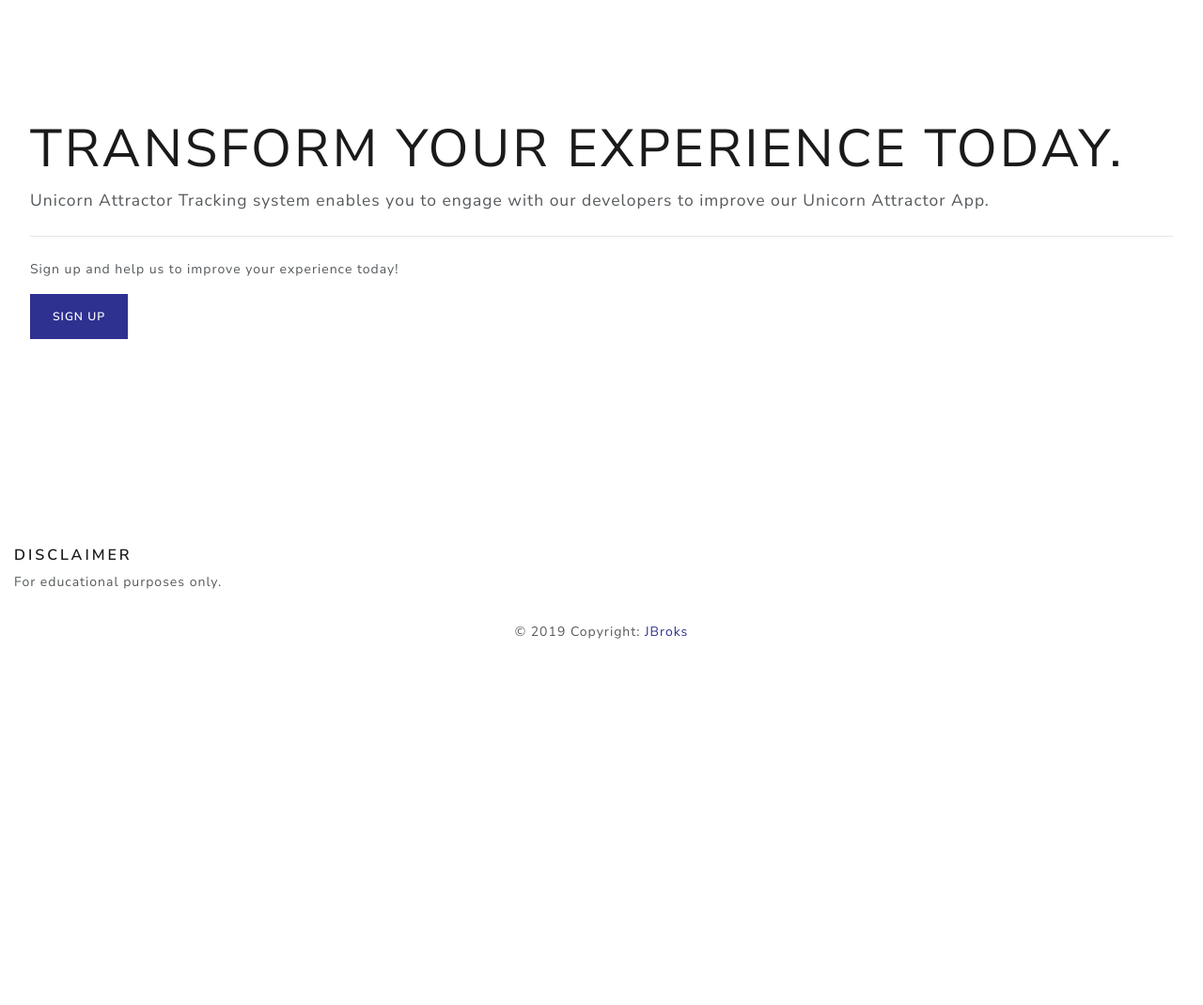
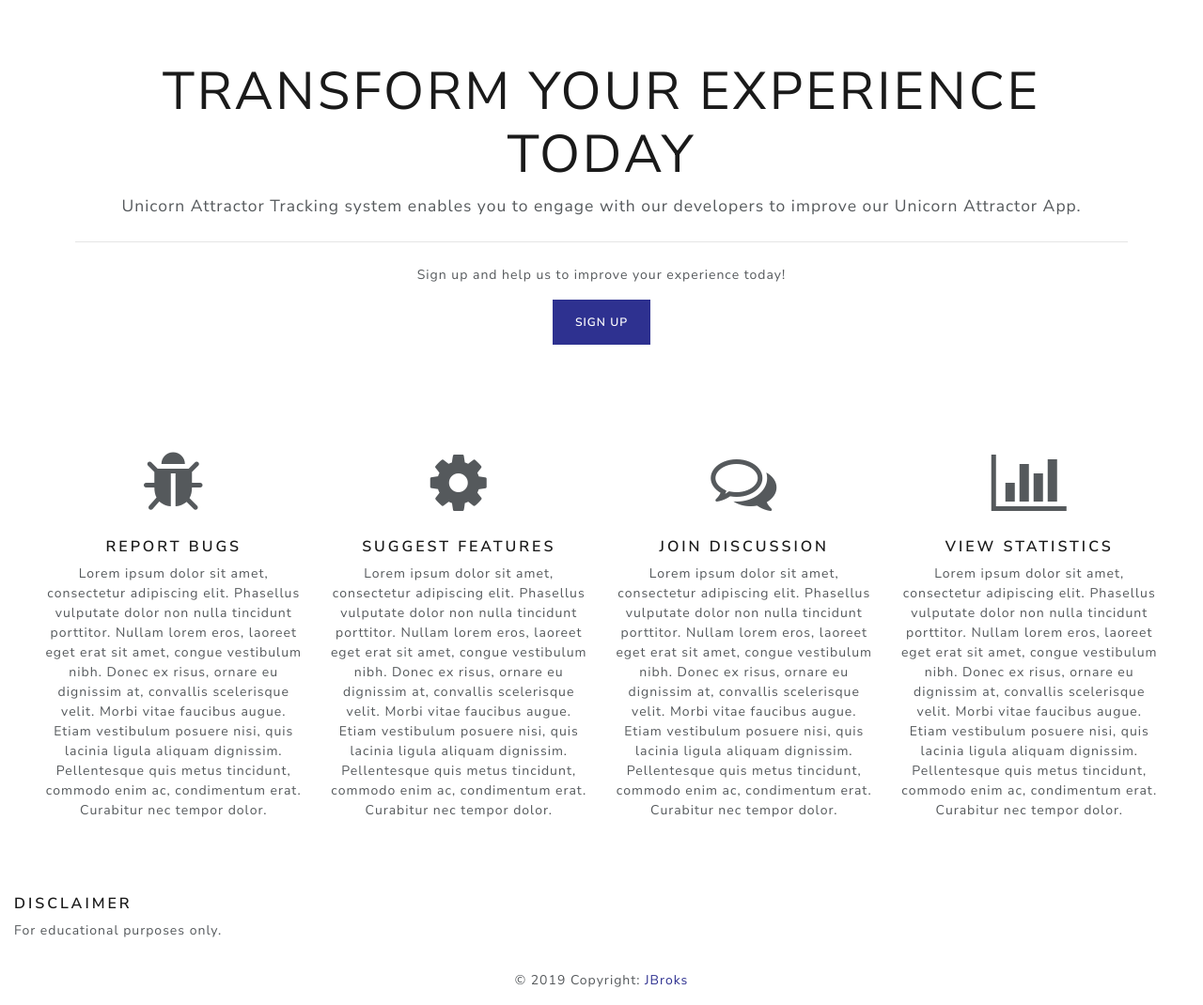
Before and after one commit to JBroks/unicornattractor_issue_tracker, a Django app: page / in a window 1280 px wide. Shown: the part 101-1171 px from the top of the page at 94% size. Before the commit the page ends 781 px from the top, so only its background shows below. Run offline with Django 3.2, Linux system fonts and the light colour scheme; some libraries are stand-ins or nearby versions.

Commit message:
Page features section added

```diff
--- a/home/templates/index.html
+++ b/home/templates/index.html
@@ -1,16 +1,63 @@
 {% extends 'base.html' %} {% load static from staticfiles %} {% block page_title %} Homepage {% endblock %} {% block content %}
 
-<div class="jumbotron">
-    <h1 class="display-4">Transform your experience today.</h1>
-    <p class="lead">Unicorn Attractor Tracking system enables you to engage with our developers to improve our Unicorn Attractor App.</p>
-    <hr class="my-4">
-    {% if user.is_authenticated %}
-    <p>Add your ticket to report an issue or suggest a new feature, or join a discussion on our Forum!</p>
-    <p><a class="btn btn-primary" href="{% url 'add_ticket' %}" role="button">Add ticket</a> <a class="btn btn-primary ml-3" href="{% url 'forum' %}" role="button">Forum</a></p>
-    {% else %}
-    <p>Sign up and help us to improve your experience today!</p>
-    <p><a class="btn btn-primary" href="{% url 'registration' %}" role="button">Sign up</a></p>
-    {% endif %}
-</div>
+<!-- Page content container (BEGINNING) -->
+<section class="content-container pb-3 px-sm-5 px-3">
 
+    <!-- Jumbotron section (BEGINNING) -->
+    <section id="jumbotron-section">
+        <div class="jumbotron">
+            <h1 class="display-4 text-center">Transform your experience today</h1>
+            <p class="lead text-center">Unicorn Attractor Tracking system enables you to engage with our developers to improve our Unicorn Attractor App.</p>
+            <hr class="my-4"> {% if user.is_authenticated %}
+            <p class="text-center">Add your ticket to report an issue or suggest a new feature, or join a discussion on our Forum!</p>
+            <p class="text-center"><a class="btn btn-primary" href="{% url 'add_ticket' %}" role="button">Add ticket</a> <a class="btn btn-primary ml-3" href="{% url 'forum' %}" role="button">Forum</a></p>
+            {% else %}
+            <p class="text-center">Sign up and help us to improve your experience today!</p>
+            <p class="text-center"><a class="btn btn-primary" href="{% url 'registration' %}" role="button">Sign up</a></p>
+            {% endif %}
+        </div>
+    </section>
+    <!-- Jumbotron section (END) -->
+
+    <!-- Section explaining Tracker features / page elements to be explored by the user (BEGINNING) -->
+    <section id="page-features-section">
+        <div class="row">
+            <div class="col-md-3 col-sm-6 col-xs-12 text-center">
+                <i class="fa fa-bug fa-5x mb-4" aria-hidden="true"></i>
+                <h5>Report Bugs</h5>
+                <p>Lorem ipsum dolor sit amet, consectetur adipiscing elit. Phasellus vulputate dolor non nulla tincidunt porttitor. Nullam lorem eros, laoreet eget erat sit amet, congue vestibulum nibh. Donec ex risus, ornare eu dignissim at, convallis scelerisque velit. Morbi vitae faucibus augue. Etiam vestibulum posuere nisi, quis lacinia ligula aliquam dignissim. Pellentesque quis metus tincidunt, commodo enim ac, condimentum erat. Curabitur nec tempor dolor.</p>
+            </div>
+            <div class="col-md-3 col-sm-6 col-xs-12 text-center">
+                <i class="fa fa-cog fa-5x mb-4" aria-hidden="true"></i>
+                <h5>Suggest Features</h5>
+                 <p>Lorem ipsum dolor sit amet, consectetur adipiscing elit. Phasellus vulputate dolor non nulla tincidunt porttitor. Nullam lorem eros, laoreet eget erat sit amet, congue vestibulum nibh. Donec ex risus, ornare eu dignissim at, convallis scelerisque velit. Morbi vitae faucibus augue. Etiam vestibulum posuere nisi, quis lacinia ligula aliquam dignissim. Pellentesque quis metus tincidunt, commodo enim ac, condimentum erat. Curabitur nec tempor dolor.</p>
+            </div>
+            <div class="col-md-3 col-sm-6 col-xs-12 text-center">
+                <i class="fa fa-comments-o fa-5x mb-4" aria-hidden="true"></i>
+                <h5>Join Discussion</h5>
+                <p>Lorem ipsum dolor sit amet, consectetur adipiscing elit. Phasellus vulputate dolor non nulla tincidunt porttitor. Nullam lorem eros, laoreet eget erat sit amet, congue vestibulum nibh. Donec ex risus, ornare eu dignissim at, convallis scelerisque velit. Morbi vitae faucibus augue. Etiam vestibulum posuere nisi, quis lacinia ligula aliquam dignissim. Pellentesque quis metus tincidunt, commodo enim ac, condimentum erat. Curabitur nec tempor dolor.</p>
+            </div>
+            <div class="col-md-3 col-sm-6 col-xs-12 text-center">
+                <i class="fa fa-bar-chart fa-5x mb-4" aria-hidden="true"></i>
+                <h5>View Statistics</h5>
+                <p>Lorem ipsum dolor sit amet, consectetur adipiscing elit. Phasellus vulputate dolor non nulla tincidunt porttitor. Nullam lorem eros, laoreet eget erat sit amet, congue vestibulum nibh. Donec ex risus, ornare eu dignissim at, convallis scelerisque velit. Morbi vitae faucibus augue. Etiam vestibulum posuere nisi, quis lacinia ligula aliquam dignissim. Pellentesque quis metus tincidunt, commodo enim ac, condimentum erat. Curabitur nec tempor dolor.</p>
+            </div>
+        </div>
+    </section>
+    <!-- Section explaining Tracker features / page elements to be explored by the user (END) -->
+
+    <!-- Section explaining the main app features - About Unicorn Attractor (BEGINNING) -->
+     <section id="about-app-section">
+
+    </section>
+    <!-- Section explaining the main app features - About Unicorn Attractor (END) -->
+
+    <!-- Section containing link to app store - Get Unicorn Attractor (BEGINNING) -->
+     <section id="get-app-section">
+
+    </section>
+    <!-- Section containing link to app store - Get Unicorn Attractor (END) -->
+
+</section>
+<!-- Page content container (END) -->
 {% endblock %}
```
